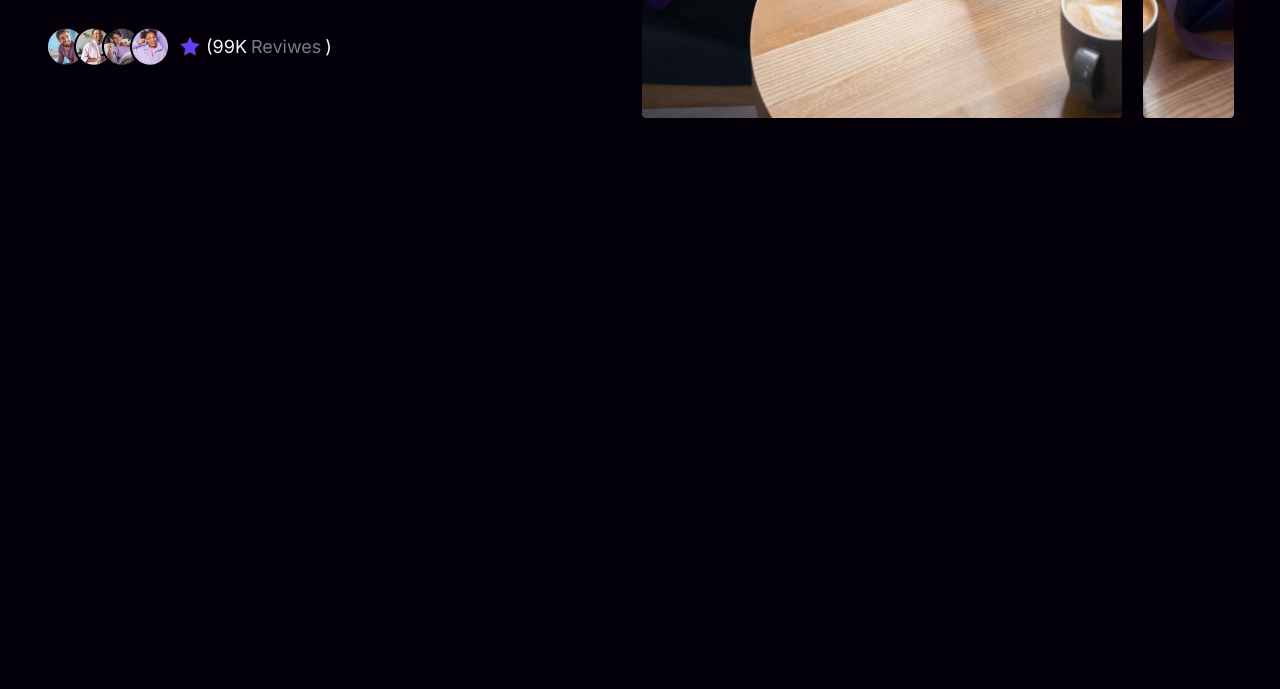
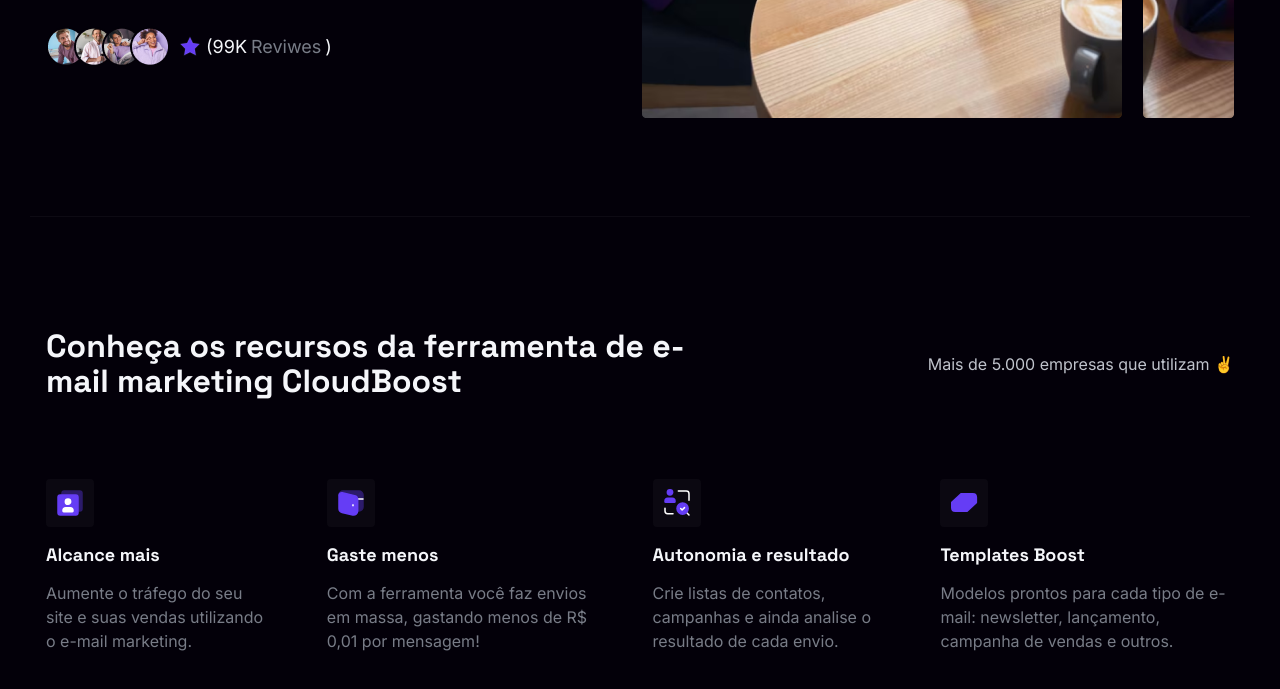
Before and after one commit to kaynanlDev/cloudboost, a plain HTML site: page index.html in a window 1280 px wide. Shown: the part 683-1372 px from the top of the page. Before the commit the page ends 899 px from the top, so only its background shows below. Drawn offline with Linux system fonts and the light colour scheme.

Commit message:
finalização da seção de recursos

```diff
--- a/assets/css/partials/_layout.scss
+++ b/assets/css/partials/_layout.scss
@@ -60,14 +60,14 @@ header{
 .s-hero{
     width: 100%;
     padding-top: 8rem;
-    padding-bottom: 9.6rem;
+
 
     .container{
         display: flex;
         justify-content: space-between;
         gap: 2.4rem;
-        border-bottom: rgba(255, 255, 255, 0.10);
-
+        border-bottom: 1px solid rgba(255, 255, 255, 0.04);
+        padding-bottom: 9.6rem;
         .left{
             margin-top: calc(10.8rem - 8rem);
             h1{
@@ -136,3 +136,53 @@ header{
         }
     }
 }
+
+.s-resources{
+    width: 100%;
+    padding-top: 11.2rem;
+
+    .container{
+        border-bottom: 1px solid rgba(255, 255, 255, 0.04);
+        padding-bottom: 11.1rem;
+        .top{
+            display: flex;
+            align-items: center;
+            justify-content: space-between;
+            margin-bottom: 8rem;
+            h4{
+
+                max-width: 66.1rem;
+            }
+            p{
+                font-size: 1.6rem;
+                color: $gray-3;
+            }
+        }
+        .cards{
+            display: flex;
+            align-items: center;
+            justify-content: space-between;
+            gap: 5.6rem;
+            .card{
+                .icon{
+                    display: flex;
+                    align-items: center;
+                    justify-content: center;
+                    width: 4.8rem;
+                    height: 4.8rem;
+                    background-color: rgba(255, 255, 255, 0.03);
+                    padding: 1.1rem;
+                    border-radius: 0.4rem;
+                    margin-bottom: 1.8rem;
+                }
+                h6{
+                    margin: 1.6rem 0;
+                }
+                p{
+                    font-size: 1.6rem;
+                    color: $gray-6;
+                }
+            }
+        }
+    }
+}
--- a/assets/css/partials/_typograph.scss
+++ b/assets/css/partials/_typograph.scss
@@ -18,6 +18,9 @@ h4{
 h5{
     font-size: 2.8rem;
 }
+h6{
+    font-size: 1.8rem;
+}
 
 p{
     font-size: 2.2rem;
--- a/index.html
+++ b/index.html
@@ -49,6 +49,36 @@
                 </div>
             </div>
         </section>
+        <section class="s-resources">
+            <div class="container">
+                <div class="top">
+                    <h4>Conheça os recursos da ferramenta de e-mail marketing CloudBoost</h4>
+                    <p>Mais de 5.000 empresas que utilizam ✌️</p>
+                </div>
+                <div class="cards">
+                    <div class="card">
+                        <div class="icon"><img src="assets/images/alcance.svg" alt="icon alcance"></div>
+                        <h6>Alcance mais</h6>
+                        <p>Aumente o tráfego do seu site e suas vendas utilizando o e-mail marketing.</p>
+                    </div>
+                    <div class="card">
+                        <div class="icon"><img src="assets/images/gaste.svg" alt="icon gaste"></div>
+                        <h6>Gaste menos</h6>
+                        <p>Com a ferramenta você faz envios em massa, gastando menos de R$ 0,01 por mensagem!</p>
+                    </div>
+                    <div class="card">
+                        <div class="icon"><img src="assets/images/autonomia.svg" alt="icon autonomia"></div>
+                        <h6>Autonomia e resultado</h6>
+                        <p>Crie listas de contatos, campanhas e ainda analise o resultado de cada envio.</p>
+                    </div>
+                    <div class="card">
+                        <div class="icon"><img src="assets/images/templates.svg" alt="icon templates"></div>
+                        <h6>Templates Boost</h6>
+                        <p>Modelos prontos para cada tipo de e-mail: newsletter, lançamento, campanha de vendas e outros.</p>
+                    </div>
+                </div>
+            </div>
+        </section>
     </main>
 </body>
 </html>
```
Also changed, not shown: assets/css/style.css, assets/images/alcance.svg (added), assets/images/autonomia.svg (added), assets/images/gaste.svg (added), assets/images/templates.svg (added), 1 other file.
